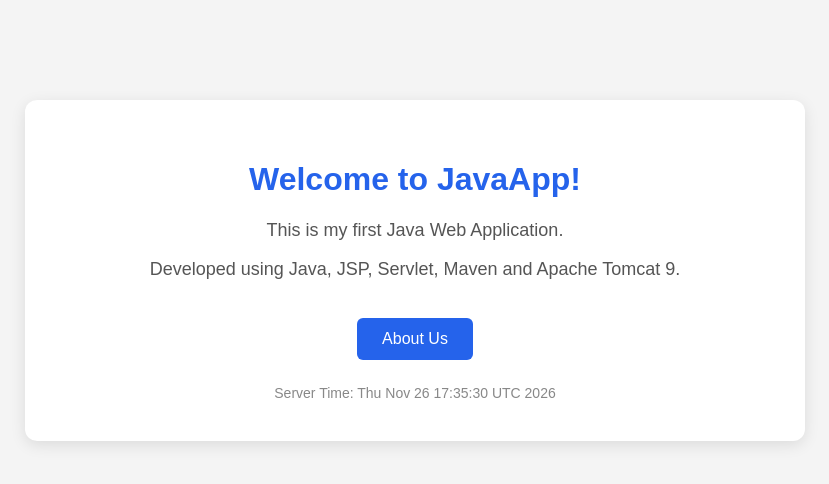
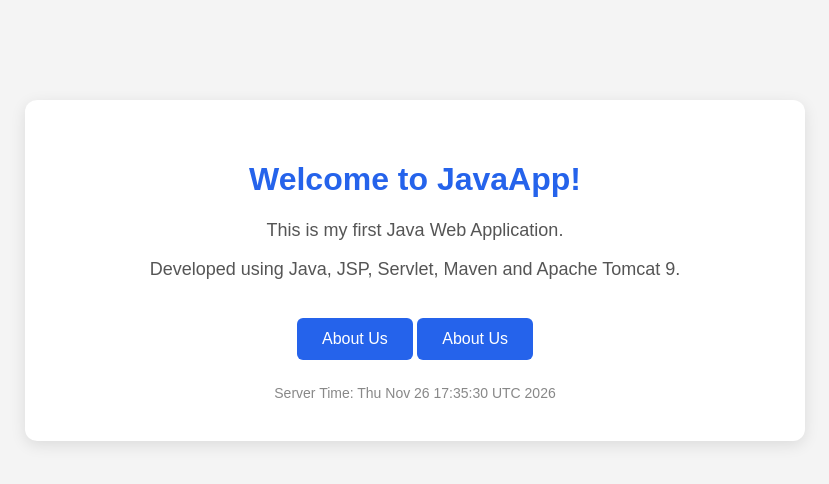
Before and after one commit to AbhishekAg261/javaApp, a Java web app: page / in a window 1280 px wide. Shown: the top 484 px of the page, without its empty margins (225-1054 px from the left). Run offline with Tomcat 11, a stand-in JSP engine, Linux system fonts and the light colour scheme.

Commit message:
Update index.jsp

```diff
--- a/src/main/webapp/index.jsp
+++ b/src/main/webapp/index.jsp
@@ -70,7 +70,8 @@ p {
 		<p>Developed using Java, JSP, Servlet, Maven and Apache Tomcat 9.
 		</p>
 
-		<a href="about.jsp" class="about-btn"> About Us </a>
+		<a href="about.jsp" class="about-btn"> About Us </a> <a
+			href="about.jsp" class="about-btn">About Us</a>
 
 		<div class="time">
 			Server Time:
```
